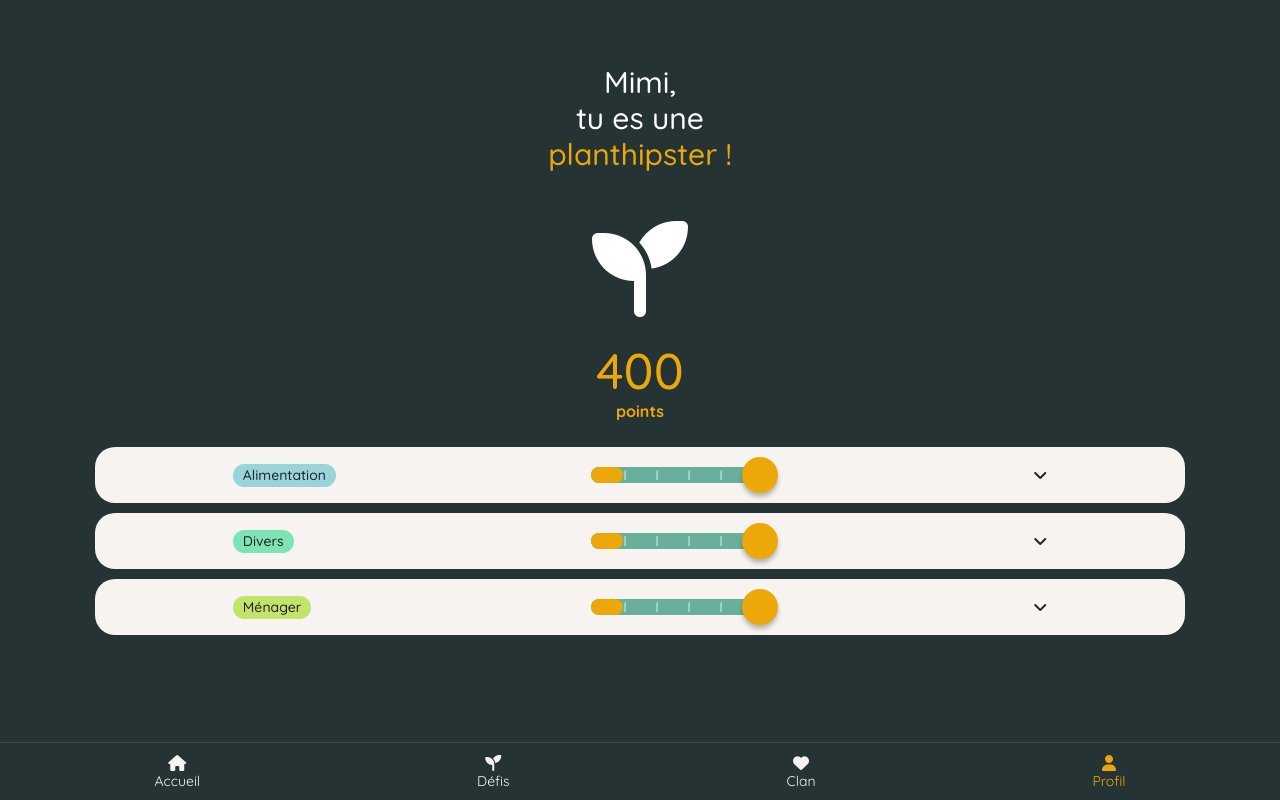
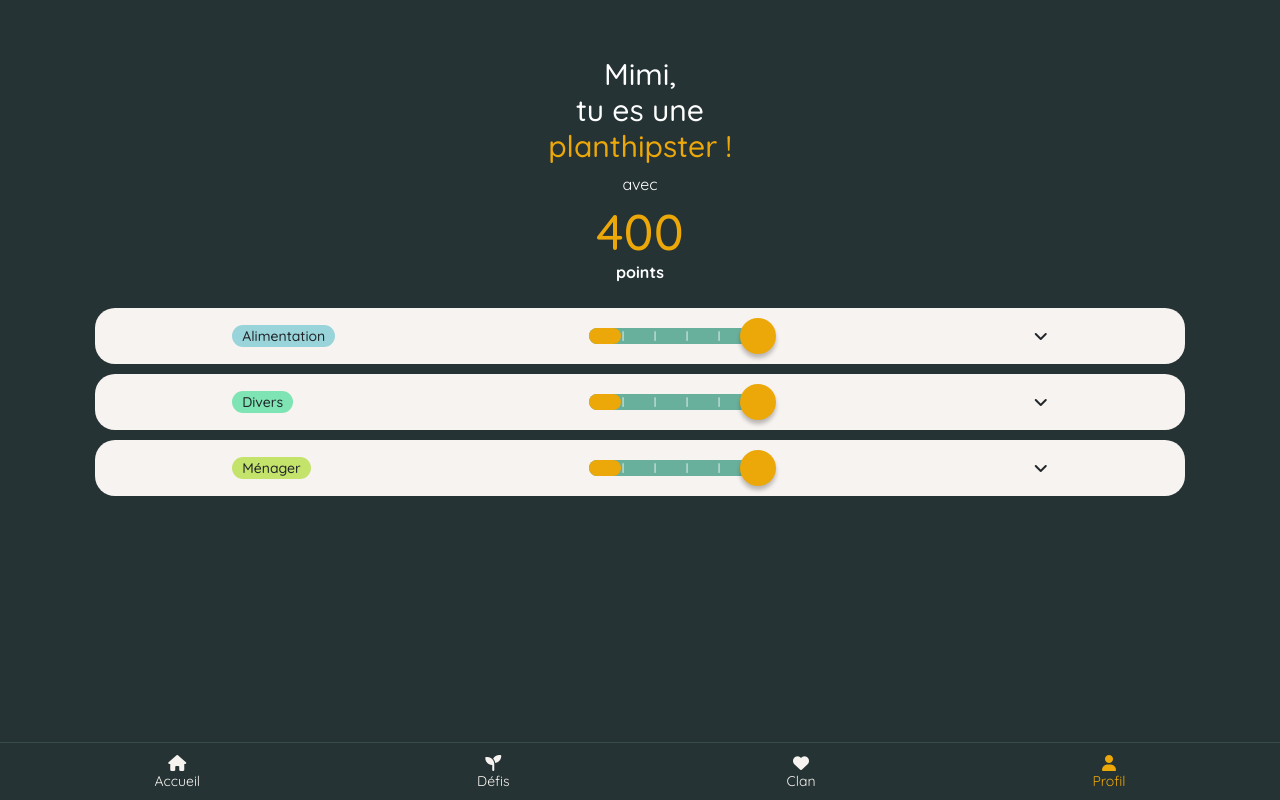
Before and after one commit to colinemarie/seedofchange, a Rails app: page /users/1 in a window 1280 px wide. Run offline with Rails 7, Linux system fonts and the light colour scheme; a user stored in the database is signed in; data comes from the database, SQL or seed files in the repository; data that the repository does not hold is empty; style sheets or scripts are compiled from the project's sources; some libraries are stand-ins or nearby versions.

Commit message:
update of titles on user show

```diff
--- a/app/assets/stylesheets/components/_card.scss
+++ b/app/assets/stylesheets/components/_card.scss
@@ -51,6 +51,7 @@
 .score {
   font-size: 50px;
   line-height: 80%;
+  color: $gold !important;
 }
 
 
--- a/app/assets/stylesheets/pages/_user.scss
+++ b/app/assets/stylesheets/pages/_user.scss
@@ -2,7 +2,15 @@
     width: 103px;
 }
 
-
 .user-level {
   color: $gold;
 }
+
+#users-show .user-container {
+  margin-top: 40px;
+  padding: 16px 16px 0px 16px;
+}
+
+.user-score p {
+  color: white;
+}
--- a/app/views/users/show.html.erb
+++ b/app/views/users/show.html.erb
@@ -1,17 +1,20 @@
 <script src="https://code.iconify.design/1/1.0.7/iconify.min.js"></script>
 
-<div class="user-container mt-5 text-center p-3">
+<div class="user-container text-center">
   <h1><%= @user.username %>,</br>tu es une <div class="user-level">planthipster !</div></h1>
 </div>
-<div class="display-1 text-white text-center mt-3">
-  <i class="fas fa-seedling"></i>
-</div>
-<div class="text-center text-gold mt-4">
+<div class="text-center user-score">
+  <p> avec </p>
   <h1 class="score"><%= @user.score %></h1>
   <p><strong>points</strong></p>
 </div>
 
-<div class="user-container mt-4 mb-4">
+
+
+
+
+
+<div class="mt-4 mb-4">
   <% @category_count.each do |category, count| %>
     <div class="card-challenge d-flex justify-content-around align-items-center user-card flex-wrap">
       <div class="label-badge">
@@ -74,7 +77,7 @@
         <% end %>
       </div>
 
-      <a class="index-bagdes-button collapsed" data-toggle="collapse" href="#badgeCollaspe-<%= category %>" role="button" aria-expanded="false" aria-controls="badgeCollaspe"> <i class="fas fa-angle-down"></i> </a>
+      <a class="index-bagdes-button collapsed pl-1" data-toggle="collapse" href="#badgeCollaspe-<%= category %>" role="button" aria-expanded="false" aria-controls="badgeCollaspe"> <i class="fas fa-angle-down"></i> </a>
 
       <div class="collapse w-100" id="badgeCollaspe-<%= category %>">
         <div class="badges-title">Mes badges </div>
```
